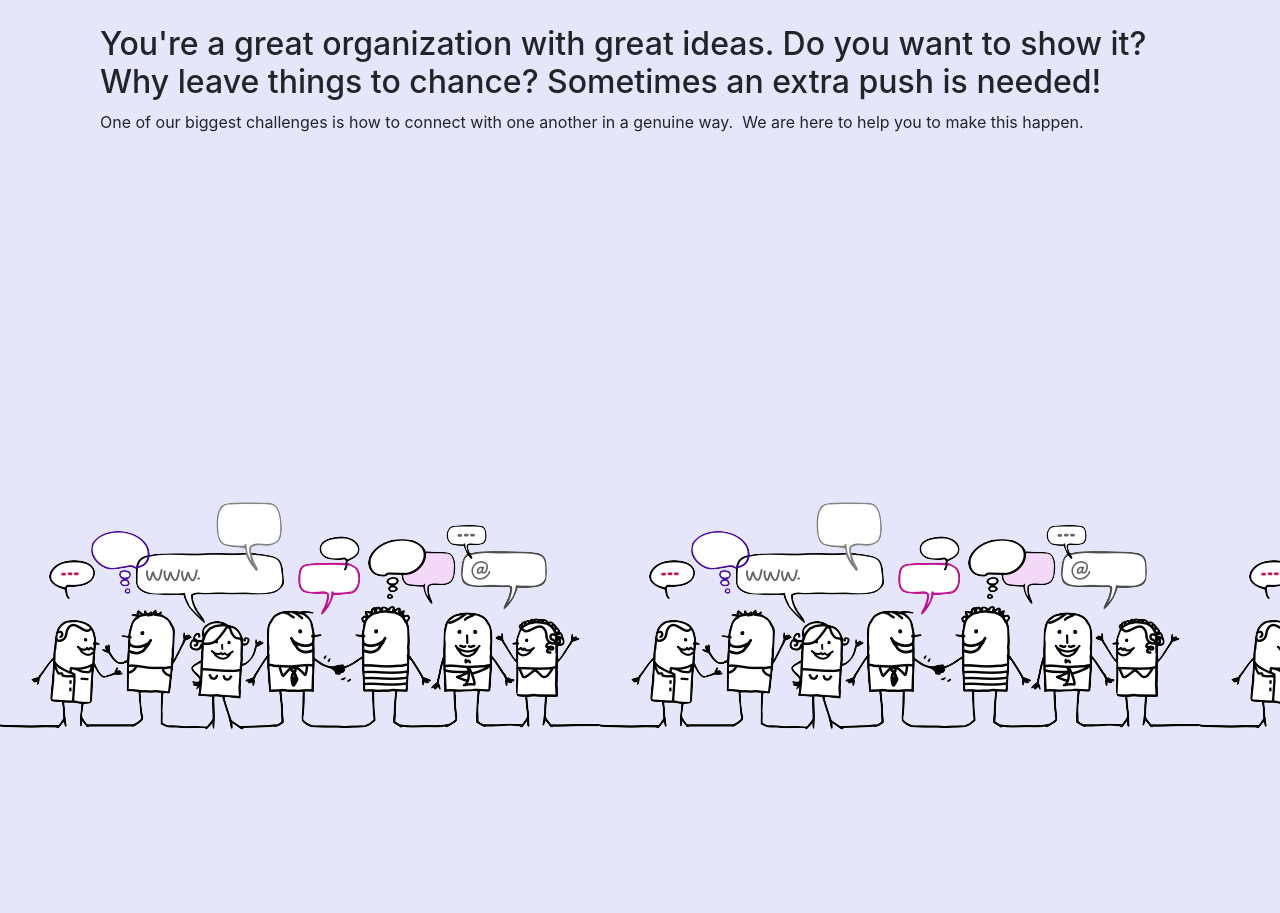
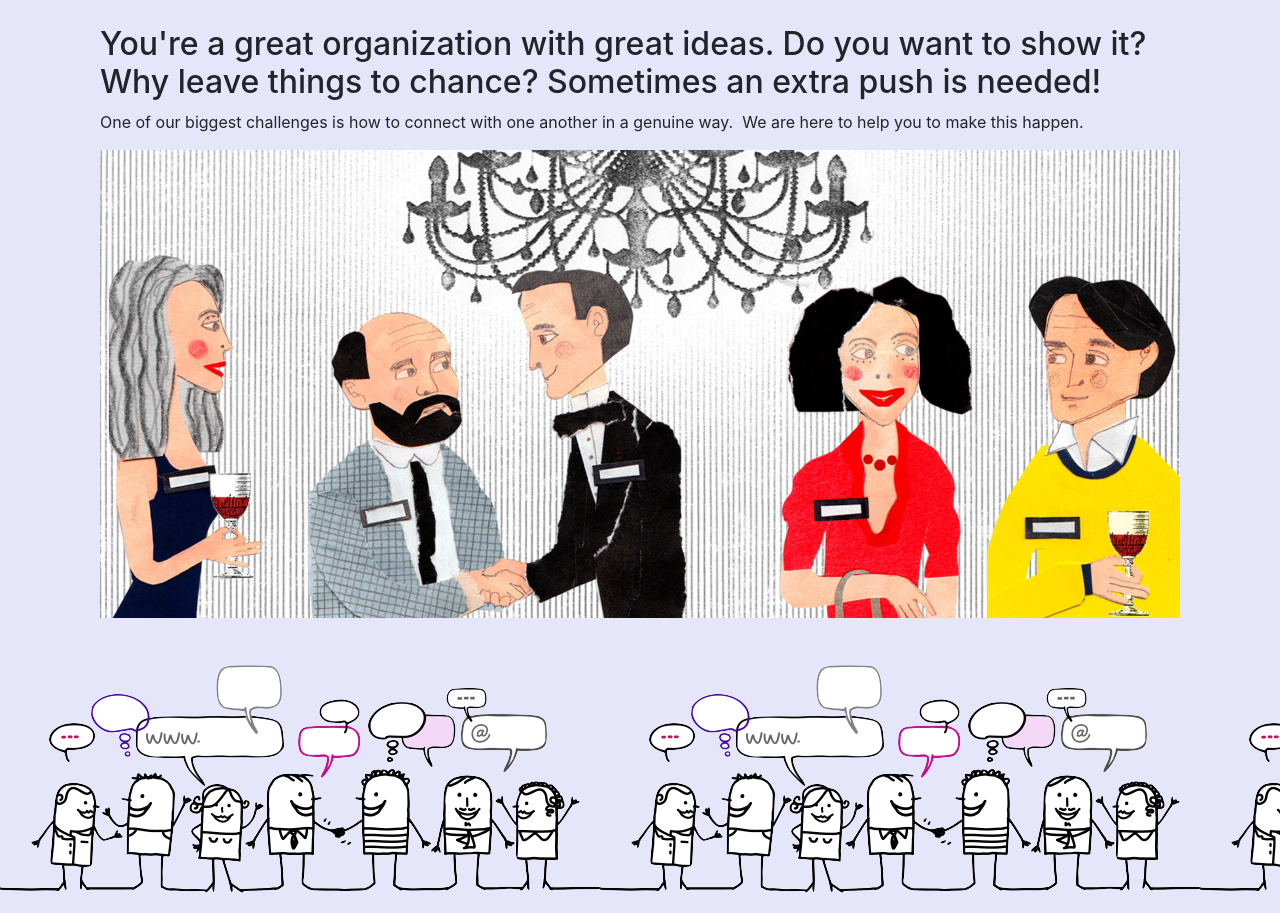
Before and after one commit to jmassarani/2300Final, a PHP site: page / in a window 1280 px wide. Shown: the part 50-963 px from the top of the page. Before the commit the page ends 780 px from the top, so only its background shows below. Run offline with PHP 8.4, Linux system fonts and the light colour scheme; some libraries are stand-ins or nearby versions.

Commit message:
edit home page

```diff
--- a/index.php
+++ b/index.php
@@ -25,6 +25,8 @@
                 <h2>You're a great organization with great ideas. Do you want to show it? Why leave things to chance? Sometimes an extra push is needed!</h2>
                 <p>One of our biggest challenges is how to connect with one another in a genuine way.  We are here to help you to make this happen. </p>
             </div>
+            <img class="col-sm-12" src="images/networking2.jpg" alt="homepage">
+
         </div>
         <footer>
         </footer>
```
Also changed, not shown: images/networking2.jpg (renamed from images/slideshow/networking2.jpg).
